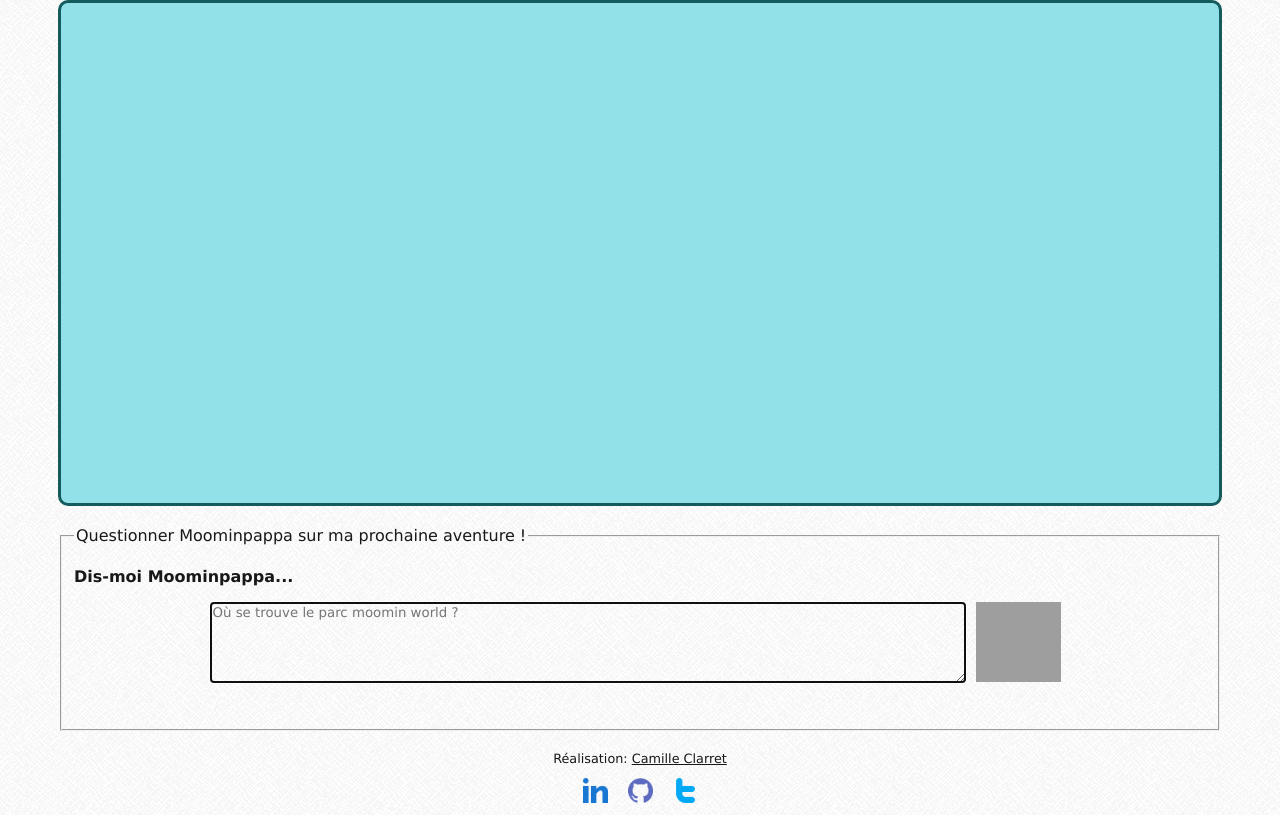
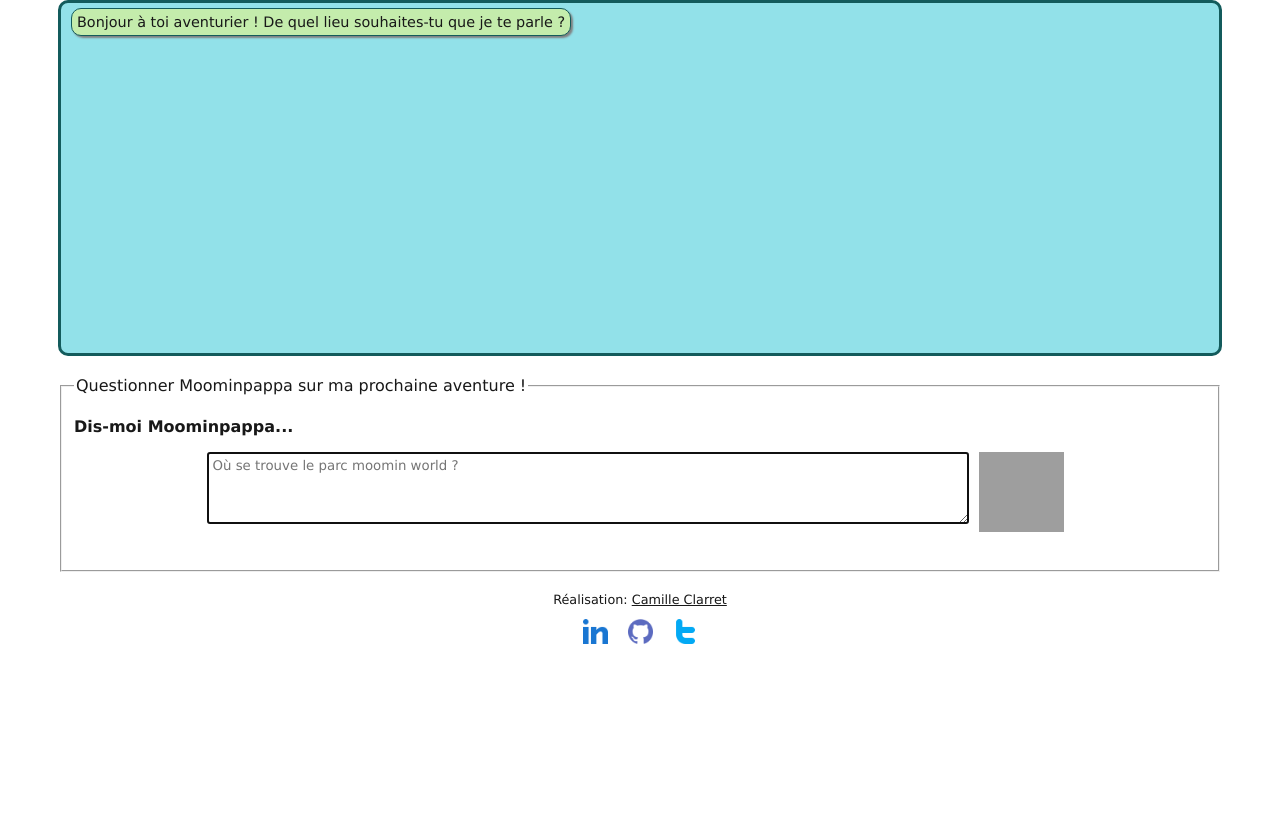
Before and after one commit to CamClrt/MoominPappaBot, a Flask app: page / in a window 1280 px wide; the page is wider, and only the part inside the window is pictured. Shown: the part 375-1190 px from the top of that part. After the commit the page ends 1031 px from the top of that part, so only its background shows below. Run offline with Flask 2, Linux system fonts and the light colour scheme; grey boxes are pictures that could not be loaded.

Commit message:
feat(discussion): allow user to publish and display his question and the bot answer

```diff
--- a/src/static/css/style.css
+++ b/src/static/css/style.css
@@ -3,7 +3,7 @@
 {
     font-family: Verdana, Geneva, Tahoma, sans-serif;
     color: #181818;
-    background: url("/static/img/background.png") repeat ;
+    /*background: url("/static/img/background.png") repeat ;*/
 }
 
 #main_wrappers
@@ -113,17 +113,53 @@ h3
 
 /* Body */
 
-.discussion
+#discussion
 {
-    height: 500px;
-    min-height: 300px;
+    overflow: scroll;
+    height: 350px;
+    min-height: 200px;
     background: #92e1e9;
     border: 3px solid  #135b5c;
     border-radius: 10px;
     margin: 20px 50px 20px 50px;
-    /* display: grid;
-    grid-template-columns: 40% 20% 40%;
-    grid-template-rows: 40% 20% 40%; */
+    display: flex;
+    flex-direction: column;
+    color: #181818;
+    font-size: 0.9em;
+}
+
+.bot
+{
+    align-self: flex-start;
+    background: #c4ecac;
+    border: 1px solid  #135b5c;
+    border-radius: 10px;
+    margin: 5px 10px 5px 10px;
+    max-width: 48%;
+    box-shadow: 2px 2px 2px grey;
+}
+
+.bot p
+{
+    background: #c4ecac;
+    margin: 5px 5px 5px 5px;
+}
+
+.user
+{
+    align-self: flex-end;
+    background: #fff98c;
+    border: 1px solid  #135b5c;
+    border-radius: 10px;
+    margin: 5px 10px 5px 10px;
+    max-width: 48%;
+    box-shadow: 2px 2px 2px grey;
+}
+
+.user p
+{
+    background: #fff98c;
+    margin: 5px 5px 5px 5px;
 }
 
 .user_input
@@ -141,8 +177,9 @@ h3
 .user_question
 {
     width: 750px;
-    height: 75px;
+    height: 60px;
     margin-bottom: 20px;
+    padding: 5px 5px 5px 5px;
 }
 
 #button
--- /dev/null
+++ b/src/static/js/script.js
@@ -0,0 +1,48 @@
+// ---- function ---- //
+
+// display a new message at screen
+const addDiscussionElement = (discussionText, classeName) => {
+    const newDiscussionElement = document.createElement("div");
+    newDiscussionElement.innerHTML = "<p>" + discussionText + "</p>";
+    newDiscussionElement.classList.add(classeName);
+    let discussionElement = document.getElementById("discussion");
+    discussionElement.appendChild(newDiscussionElement);
+}
+
+// send an HTTP request
+const send = (input, url) => {
+    const request = new XMLHttpRequest();
+    request.open("POST", url, false);
+    request.setRequestHeader("Content-Type", "application/json");
+    request.send(JSON.stringify({user_question: input}));
+
+    if (request.status == "200") {
+        const response = JSON.parse(request.response);
+        return response
+      }
+}
+
+// ------------------ //
+
+// greet user when the page is loading
+const greetingMessage = "Bonjour à toi aventurier ! De quel lieu souhaites-tu que je te parle ?"
+document.body.onload = addDiscussionElement(greetingMessage, "bot");
+
+// user ask a question and receive a response to the bot
+let userInputResult = "";
+let userInputElement = document.getElementById("user_question");
+    userInputElement.addEventListener('change', function(event) {
+        userInputResult = event.target.value;
+});
+
+const buttonElement = document.getElementById("button");
+buttonElement.addEventListener("click", function(){
+
+    if(userInputElement.value != "") {
+        addDiscussionElement(userInputResult, "user");
+        let botResponse = send(userInputResult, "/ask_question/");
+        // and user receive a response
+        addDiscussionElement(botResponse.response, "bot");
+        userInputElement.value = "";
+    };
+});
--- a/src/templates/base.html
+++ b/src/templates/base.html
@@ -54,5 +54,8 @@
             </footer>
 
         </div>
+
+        <script src="/static/js/script.js"></script>
+
     </body>
 </html>
--- a/src/templates/index.html
+++ b/src/templates/index.html
@@ -3,10 +3,7 @@
 {% block content %}
 
 <section>
-    <div class="discussion">
-        <div ></div>
-        <div></div>
-    </div>
+    <div id="discussion"></div>
 
     <div class="user_input">
         <fieldset>
@@ -17,7 +14,7 @@
                         <label for="user_question"><strong>Dis-moi Moominpappa...</strong></label>
                         <div id="user_input_container">
                             <textarea name="user_question" type="text" id="user_question" class="user_question" placeholder="Où se trouve le parc moomin world ?" autofocus required></textarea>
-                            <img ID="button" src="/static/img/button.png" alt="boutton" />
+                            <img id="button" src="/static/img/button.png" alt="boutton" />
                         </div>
                     </p>
                 </form>
```
Also changed, not shown: src/views.py (added, +15 -0 lines).
